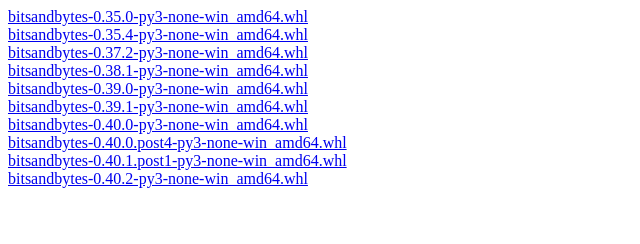
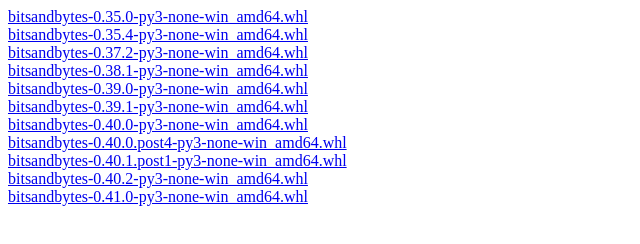
Before and after one commit to jllllll/bitsandbytes-windows-webui, a plain HTML site: page index/bitsandbytes/index.html in a window 1280 px wide. Shown: the whole page, without its empty margins (0-640 px from the left). Drawn offline with Linux system fonts and the light colour scheme.

Commit message:
Add 0.41.0 build to package index

```diff
--- a/index/bitsandbytes/index.html
+++ b/index/bitsandbytes/index.html
@@ -20,5 +20,7 @@
     <a href="https://github.com/jllllll/bitsandbytes-windows-webui/releases/download/wheels/bitsandbytes-0.40.1.post1-py3-none-win_amd64.whl">bitsandbytes-0.40.1.post1-py3-none-win_amd64.whl</a><br/>
 
     <a href="https://github.com/jllllll/bitsandbytes-windows-webui/releases/download/wheels/bitsandbytes-0.40.2-py3-none-win_amd64.whl">bitsandbytes-0.40.2-py3-none-win_amd64.whl</a><br/>
+
+    <a href="https://github.com/jllllll/bitsandbytes-windows-webui/releases/download/wheels/bitsandbytes-0.41.0-py3-none-win_amd64.whl">bitsandbytes-0.41.0-py3-none-win_amd64.whl</a><br/>
   </body>
 </html>
```
Also changed, not shown: 2 other files.
